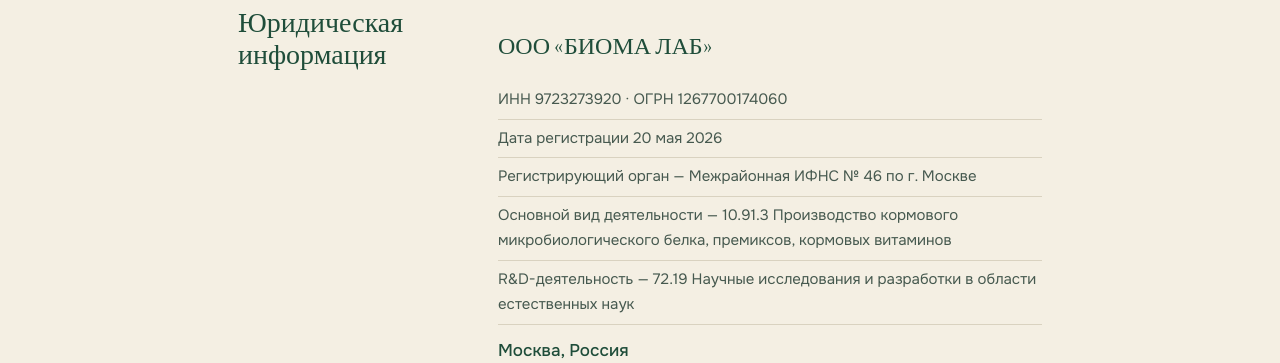
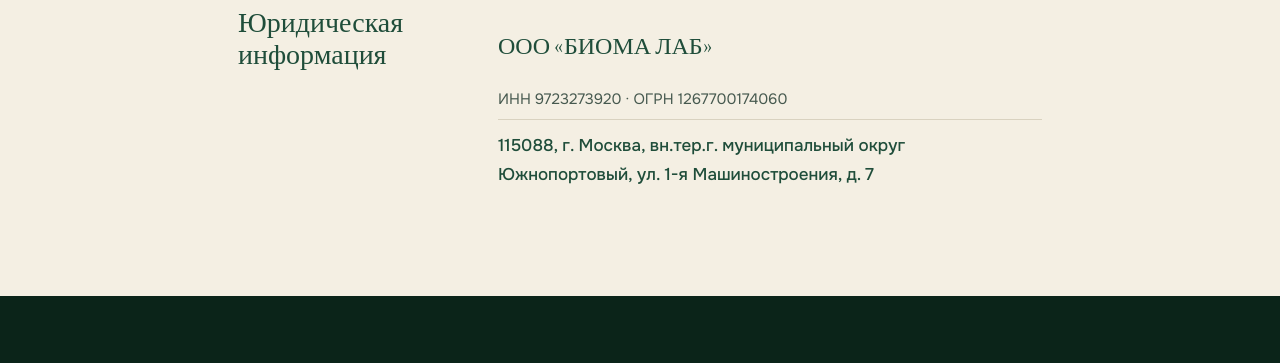
Before and after one commit to maxusoff1/vetbiom, a plain HTML site: page about.html in a window 1280 px wide. Shown: the part 2130-2493 px from the top of the page. Drawn offline with Linux system fonts and the light colour scheme.

Commit message:
about: юр.инфо — убраны строки о регистрации/видах деятельности, адрес полный (с индексом)

```diff
--- a/about.html
+++ b/about.html
@@ -83,11 +83,7 @@
         <div class="legal-info">
           <p class="legal-name">ООО «БИОМА ЛАБ»</p>
           <p class="legal-row">ИНН 9723273920 · ОГРН 1267700174060</p>
-          <p class="legal-row">Дата регистрации 20 мая 2026</p>
-          <p class="legal-row">Регистрирующий орган — Межрайонная ИФНС № 46 по г. Москве</p>
-          <p class="legal-row">Основной вид деятельности — 10.91.3 Производство кормового микробиологического белка, премиксов, кормовых витаминов</p>
-          <p class="legal-row">R&D-деятельность — 72.19 Научные исследования и разработки в области естественных наук</p>
-          <p class="legal-row legal-city">Москва, Россия</p>
+          <p class="legal-row legal-city">115088, г. Москва, вн.тер.г. муниципальный округ Южнопортовый, ул. 1-я Машиностроения, д. 7</p>
         </div>
       </div>
     </div>
```
